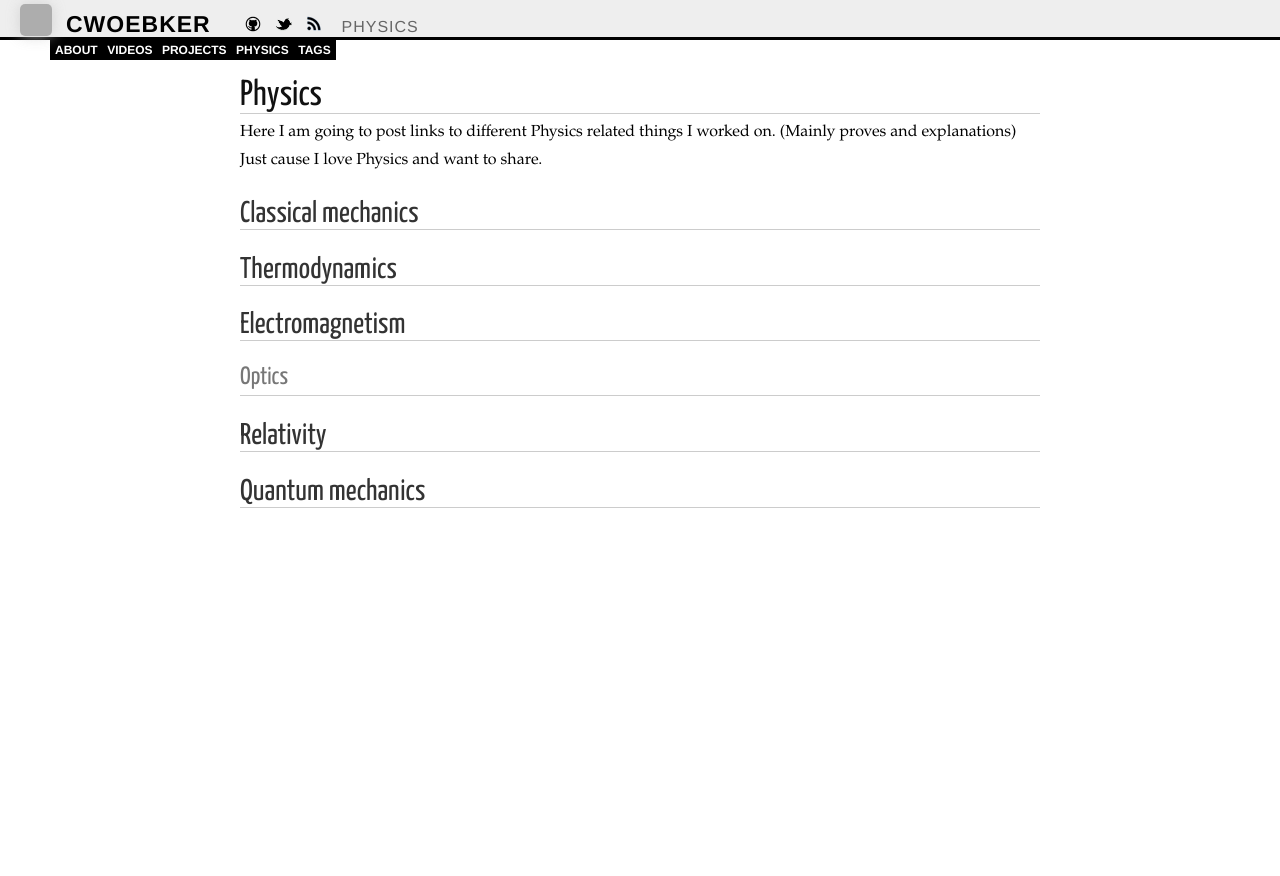
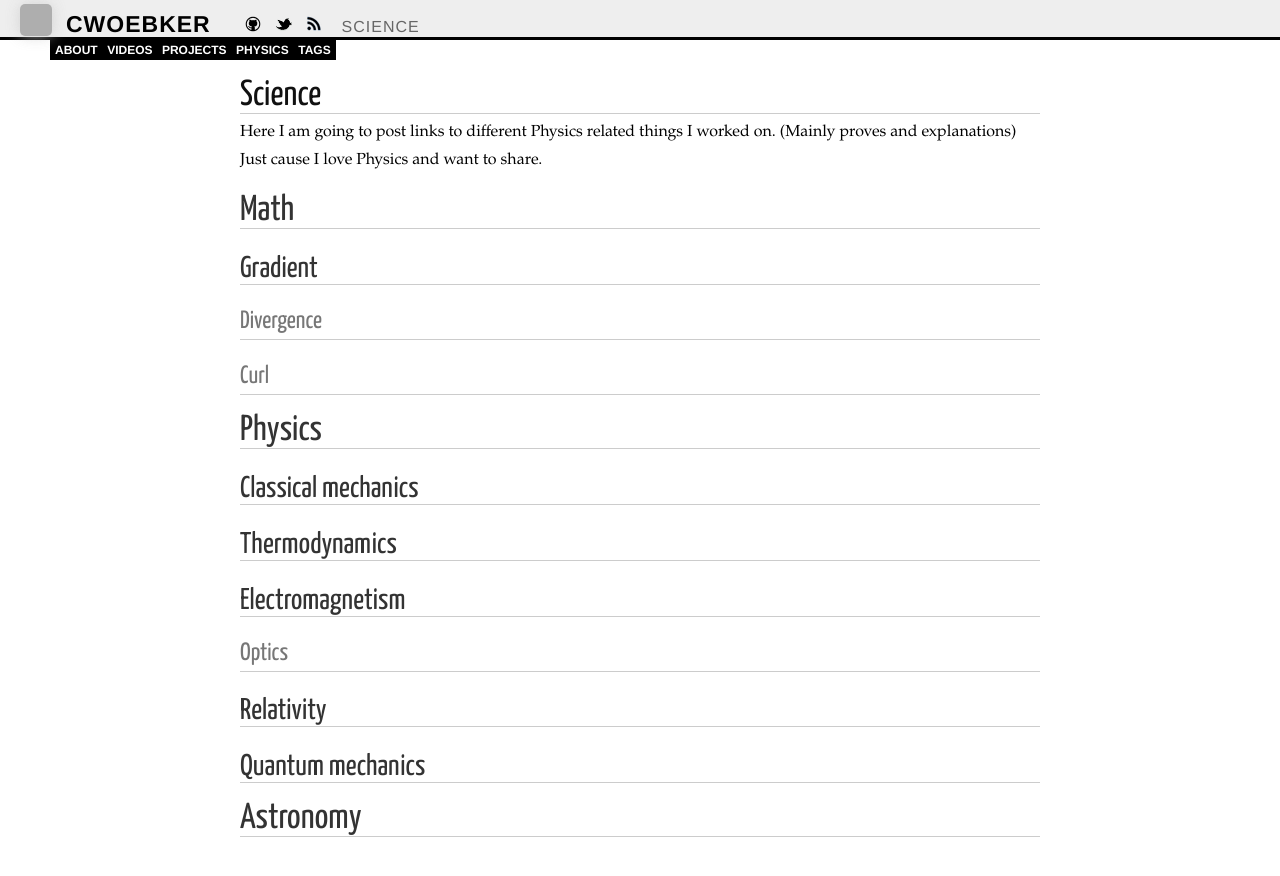
Before and after one commit to cwoebker/.com, a Jekyll site: the page built from science.markdown, in a window 1280 px wide and 923 px high. Shown: the top 876 px of the window. Built offline with Jekyll 4.4.1, drawn with Linux system fonts in a browser that asks for light colours; Markdown is read by kramdown in place of the engine named in the settings; grey boxes are pictures that could not be loaded.

Commit message:
renamed physics to science

```diff
--- a/physics.markdown
+++ b/science.markdown
@@ -1,9 +1,19 @@
 ---
 layout: page
-title: Physics
+title: Science
 ---
 
 Here I am going to post links to different Physics related things I worked on. (Mainly proves and explanations) Just cause I love Physics and want to share.
+
+# Math
+
+## Gradient
+
+### Divergence
+
+### Curl
+
+# Physics
 
 ## Classical mechanics
 
@@ -16,3 +26,5 @@ Here I am going to post links to different Physics related things I worked on. (
 ## Relativity
 
 ## Quantum mechanics
+
+# Astronomy
```
Also changed, not shown: 1 other file.
